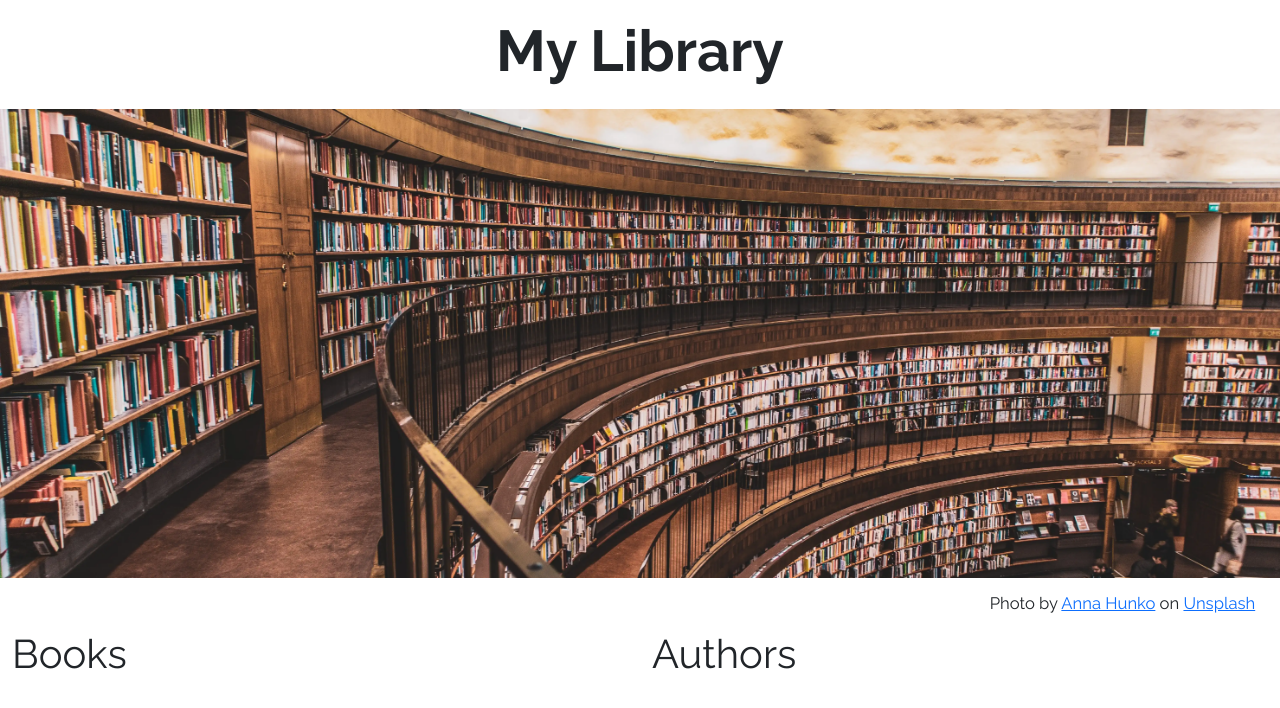
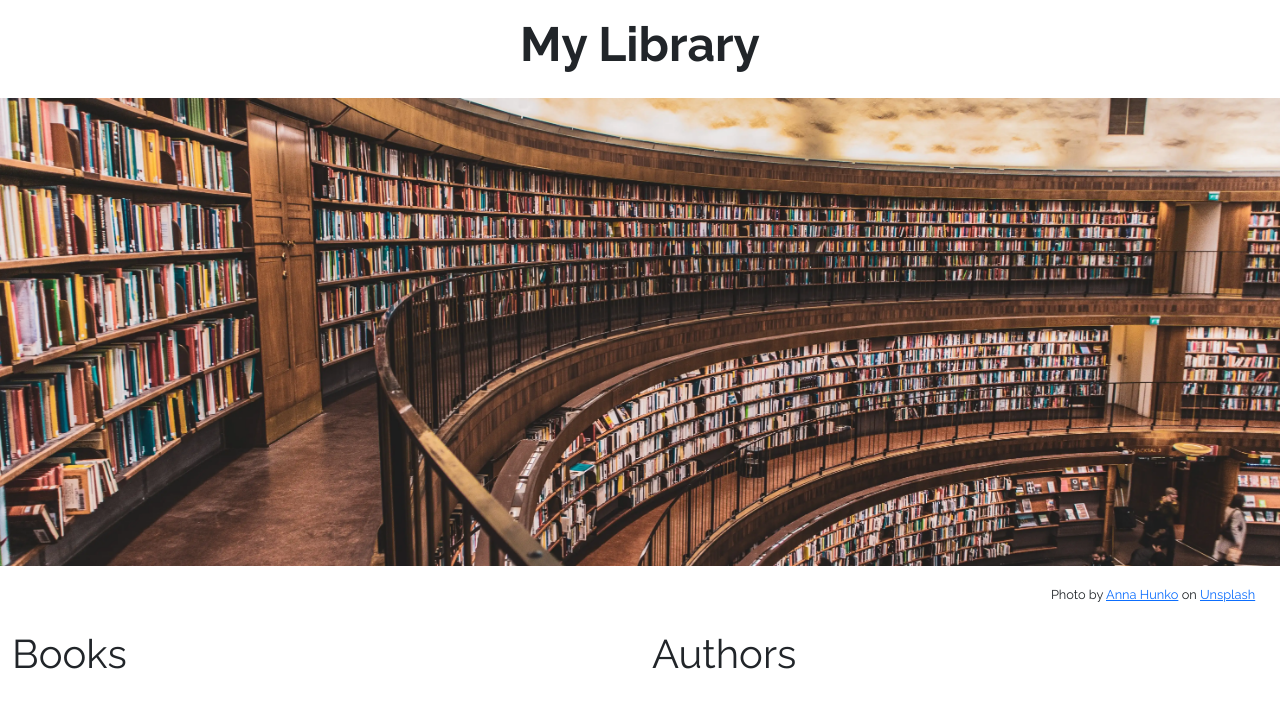
Before and after one commit to bitdevlk/library-spa, a React (Create React App) app: page / in a window 1280 px wide. Shown: the top 708 px of the page. Built offline with nearby package versions, Linux system fonts and the light colour scheme.

Commit message:
Font size calc funcs

```diff
--- a/src/App.css
+++ b/src/App.css
@@ -1,11 +1,11 @@
 .hero-title {
-  font-size: 4.5vw;
+  font-size: calc(1rem + 2.5vw);
   font-weight: 800;
   text-align: center;
   margin-bottom: 1rem;
 }
 
 .credit-text {
-  font-size: 1.3vw;
+  font-size: calc(0.4rem + 0.5vw);
   padding-right: 1vw;
 }
--- a/src/App.tsx
+++ b/src/App.tsx
@@ -7,13 +7,13 @@ function App() {
   return (
     <div className='row' >
       <div className='col-12 text-center mt-3'>
-        <h2 className='hero-title' > My Library </h2>
+        <h1 className='hero-title' > My Library </h1>
       </div>
       <div className='col-12 border-0 px-0 my-2' >
         <img src="library.webp" alt="library" className='img-fluid border-0' />
       </div>
       <div className='col-12 my-2 text-end' >
-        <h4 className='credit-text'> Photo by <a href="https://unsplash.com/@annahunko?utm_source=unsplash&utm_medium=referral&utm_content=creditCopyText">Anna Hunko</a> on <a href="https://unsplash.com/?utm_source=unsplash&utm_medium=referral&utm_content=creditCopyText">Unsplash</a> </h4>
+        <p> <span className='credit-text'> Photo by <a href="https://unsplash.com/@annahunko?utm_source=unsplash&utm_medium=referral&utm_content=creditCopyText">Anna Hunko</a> on <a href="https://unsplash.com/?utm_source=unsplash&utm_medium=referral&utm_content=creditCopyText">Unsplash</a> </span> </p>
       </div>
       <div className='col-6' >
         <Books></Books>
```
